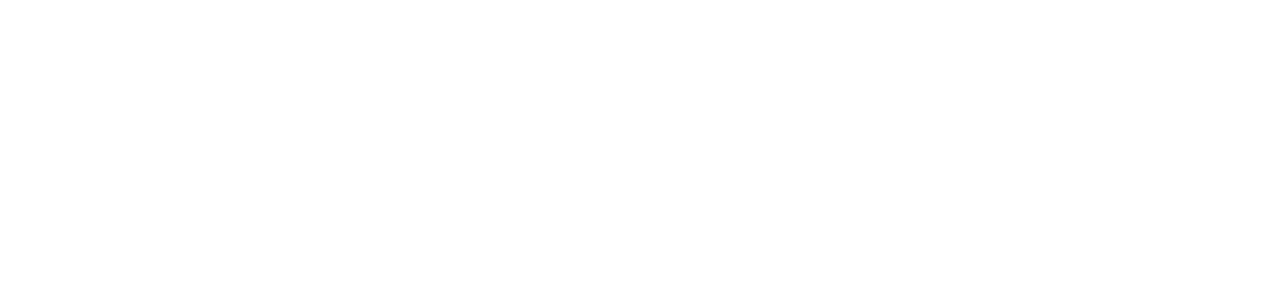
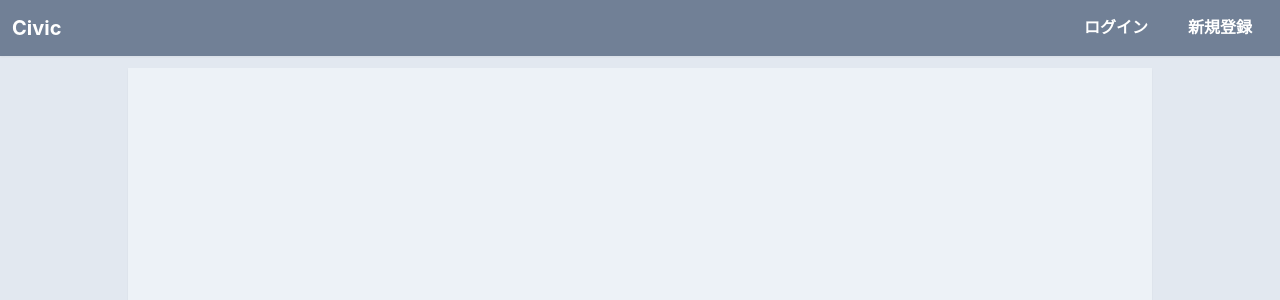
Before and after one commit to okakyo/next-nest-schema-app, a Next.js app in the folder front/: page / in a window 1280 px wide. Shown: the top 300 px of the page. Built offline with nearby package versions, Linux system fonts and the light colour scheme.

Commit message:
基本レイアウトの設計

```diff
--- a/front/src/components/general/TheHeader.tsx
+++ b/front/src/components/general/TheHeader.tsx
@@ -0,0 +1,24 @@
+import {Box, Button, Flex,Heading,Spacer, HStack,Icon} from "@chakra-ui/react"
+
+export const TheHeader = () =>{
+    return (
+    <Flex textColor="white" bgColor="gray.500" px="3" py="2" shadow="sm" align="center">
+      <Box>
+        <Heading size="md"  textAlign="center">
+          Civic
+        </Heading>
+      </Box>
+      <Spacer />
+      <Box>
+        <HStack>
+          <Button bgColor="transparent"  size="md">
+            ログイン
+          </Button>
+          <Button bgColor="transparent"  size="md">
+            新規登録
+          </Button>
+        </HStack>
+      </Box>
+    </Flex>
+    )
+  }
--- a/front/src/pages/_app.tsx
+++ b/front/src/pages/_app.tsx
@@ -1,10 +1,17 @@
 import type { AppProps } from 'next/app'
-import { ChakraProvider } from "@chakra-ui/react";
+import { ChakraProvider, Container,Box } from "@chakra-ui/react";
+import {TheHeader} from '../components/general/TheHeader';
 
 function MyApp({ Component, pageProps }: AppProps) {
+  // TODO: 認証の仕組みをここに実装する
   return(
     <ChakraProvider>
-      <Component  {...pageProps} />
+      <Box bgColor="gray.200" minH="100vh">
+        <TheHeader />
+        <Container  my="3" minH="50vh" maxW="container.lg" bgColor="gray.100" shadow="sm">
+          <Component  {...pageProps} />
+        </Container>
+      </Box>
     </ChakraProvider>
   )
 }
```
